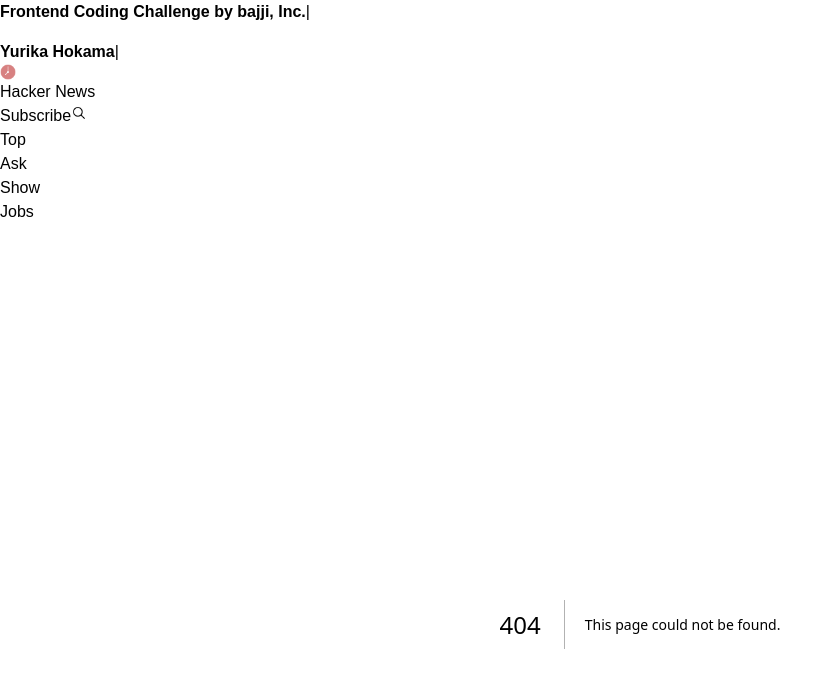
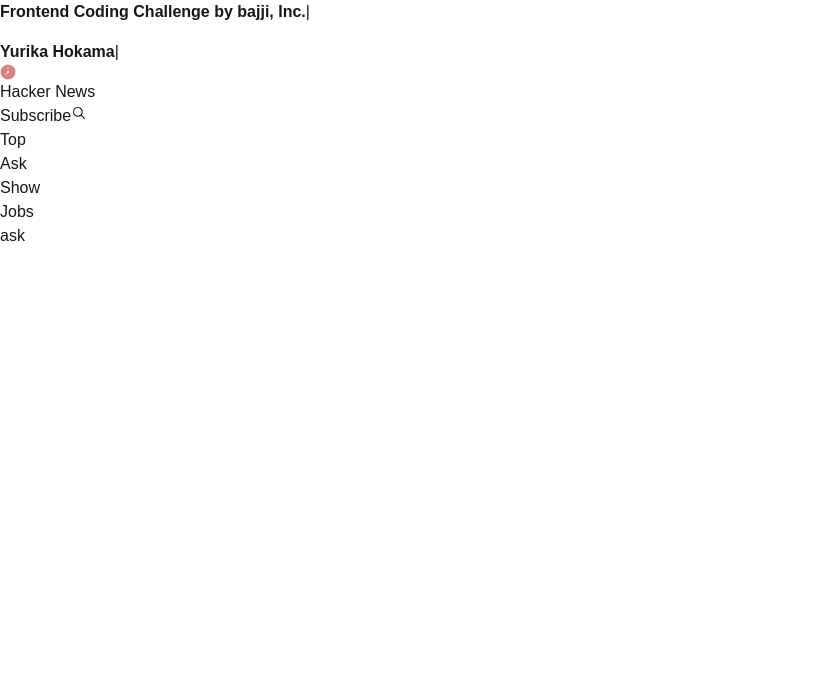
Before and after one commit to yurihoka/Curation-service, a Next.js app: page /ask in a window 1280 px wide. Before the commit this address had no page. Shown: the top 688 px of the page, without its empty margins (0-839 px from the left). Built offline with nearby package versions, Linux system fonts and the light colour scheme.

Commit message:
askディレクトリ作成

```diff
--- /dev/null
+++ b/src/app/ask/page.tsx
@@ -0,0 +1,7 @@
+export default function Ask() {
+  return (
+    <div>
+      <p>ask</p>
+    </div>
+  );
+}
```
